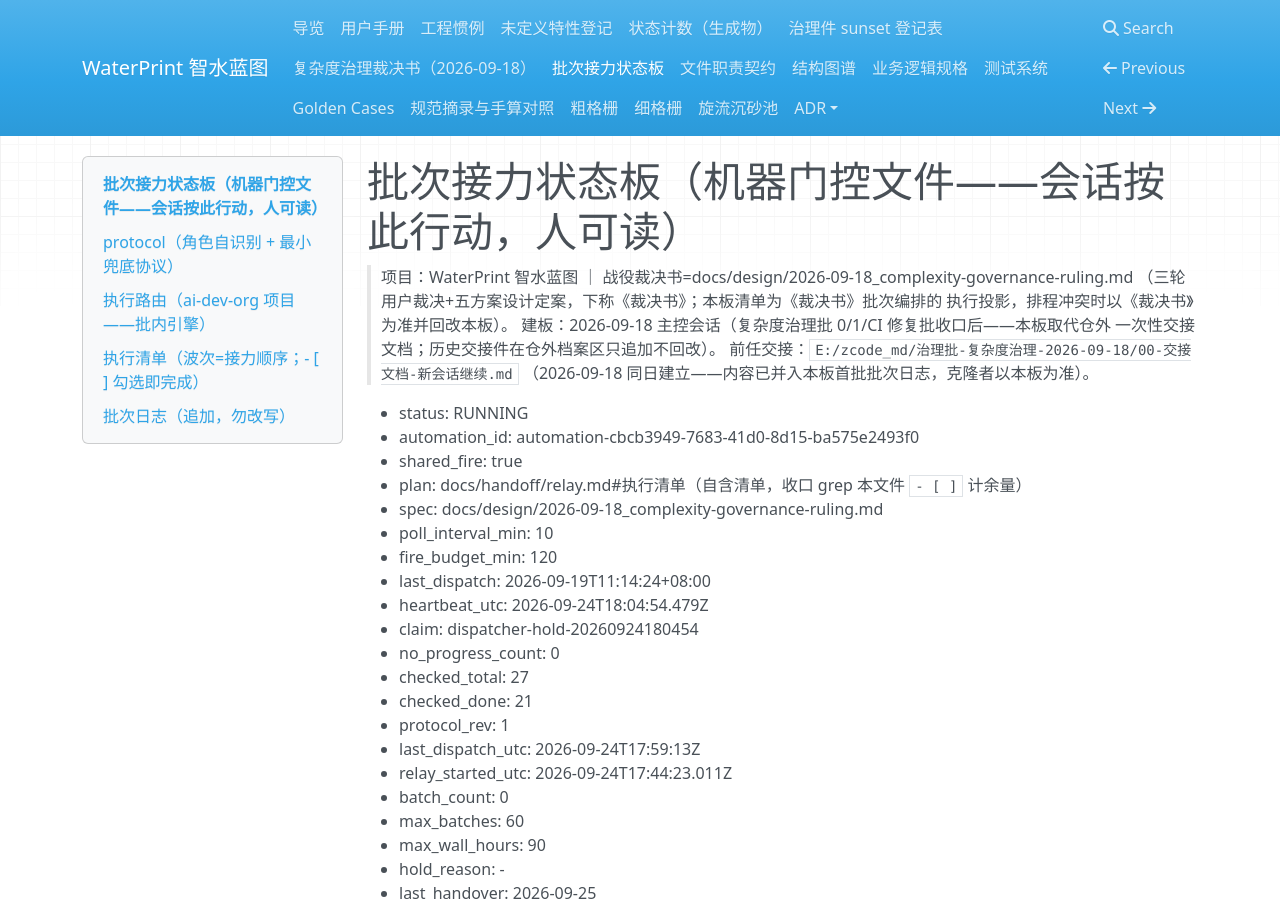
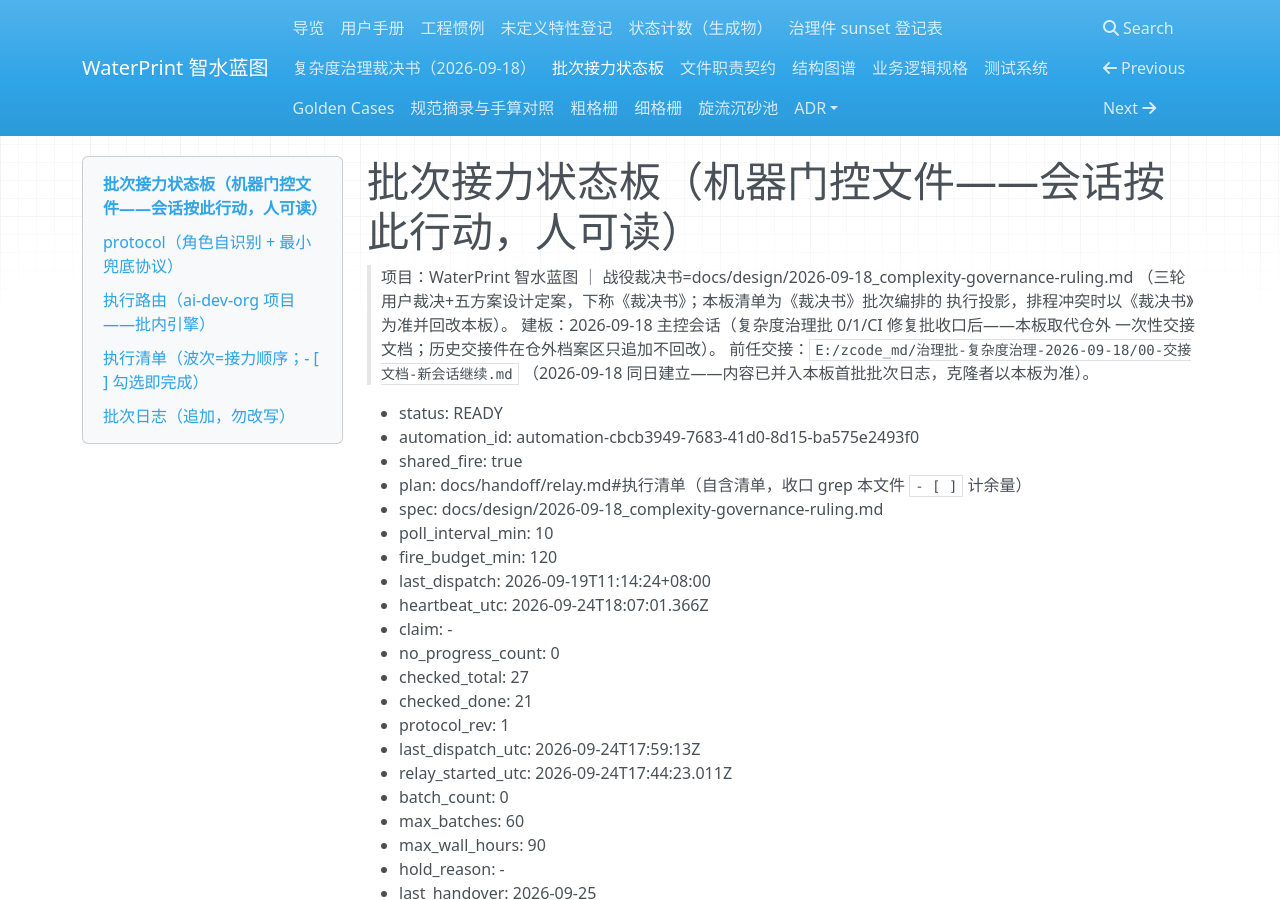
Before and after one commit to yyx20040712/waterprint, an MkDocs documentation site: the page built from docs/handoff/relay.md, in a window 1280 px wide and 900 px high. Built offline with MkDocs 1.6.1, drawn with Linux system fonts in a browser that asks for light colours; nearby versions of some CDN libraries; some of the changed text lies outside the part shown.

Commit message:
保护性占板解除：错误任务实证 17:59:01Z 已被用户停止（rollout 零工具调用零写入从未读板）——复位 READY 待修正版重发

```diff
--- a/docs/handoff/relay.md
+++ b/docs/handoff/relay.md
@@ -8,7 +8,7 @@
 > 前任交接：`E:/zcode_md/治理批-复杂度治理-2026-09-18/00-交接文档-新会话继续.md`
 > （2026-09-18 同日建立——内容已并入本板首批批次日志，克隆者以本板为准）。
 
-- status: RUNNING
+- status: READY
 - automation_id: automation-cbcb3949-7683-41d0-8d15-ba575e2493f0 <!-- 2026-09-25 换防回填；旧火 9d069f57 已亡见换防记录 -->
 - shared_fire: true
 - plan: docs/handoff/relay.md#执行清单（自含清单，收口 grep 本文件 `- [ ]` 计余量）
@@ -16,8 +16,8 @@
 - poll_interval_min: 10
 - fire_budget_min: 120
 - last_dispatch: 2026-09-19T11:14:24+08:00
-- heartbeat_utc: 2026-09-24T18:04:54.479Z
-- claim: dispatcher-hold-20260924180454 <!-- 保护性占板：首发任务工作区/模型绑定错误作废中——错误执行者读到 RUNNING 非己即让位 -->
+- heartbeat_utc: 2026-09-24T18:07:01.366Z
+- claim: -
 - no_progress_count: 0
 - checked_total: 27 <!-- 2026-09-25 增补十：+E2E-1~5 插队战役五项 -->
 - checked_done: 21 <!-- 2026-09-24 B4-4b 收口 20→21（B4-4 两段全成勾口径） -->
@@ -29,8 +29,8 @@
 - max_wall_hours: 90
 - hold_reason: -
 - last_handover: 2026-09-25
-- claimed_by: hub-dispatcher（保护性持有——首发作废重发间隙）
-- claimed_at: 2026-09-24T18:04:54.479Z
+- claimed_by: -
+- claimed_at: -
 - next_batch: E2E-1 fix-plan 批1【server-data】（插队战役先于 B4-5；campaign 收口按 fix-plan §7.4 回归 B4-5 原排序）
 
 ## protocol（角色自识别 + 最小兜底协议）
```
